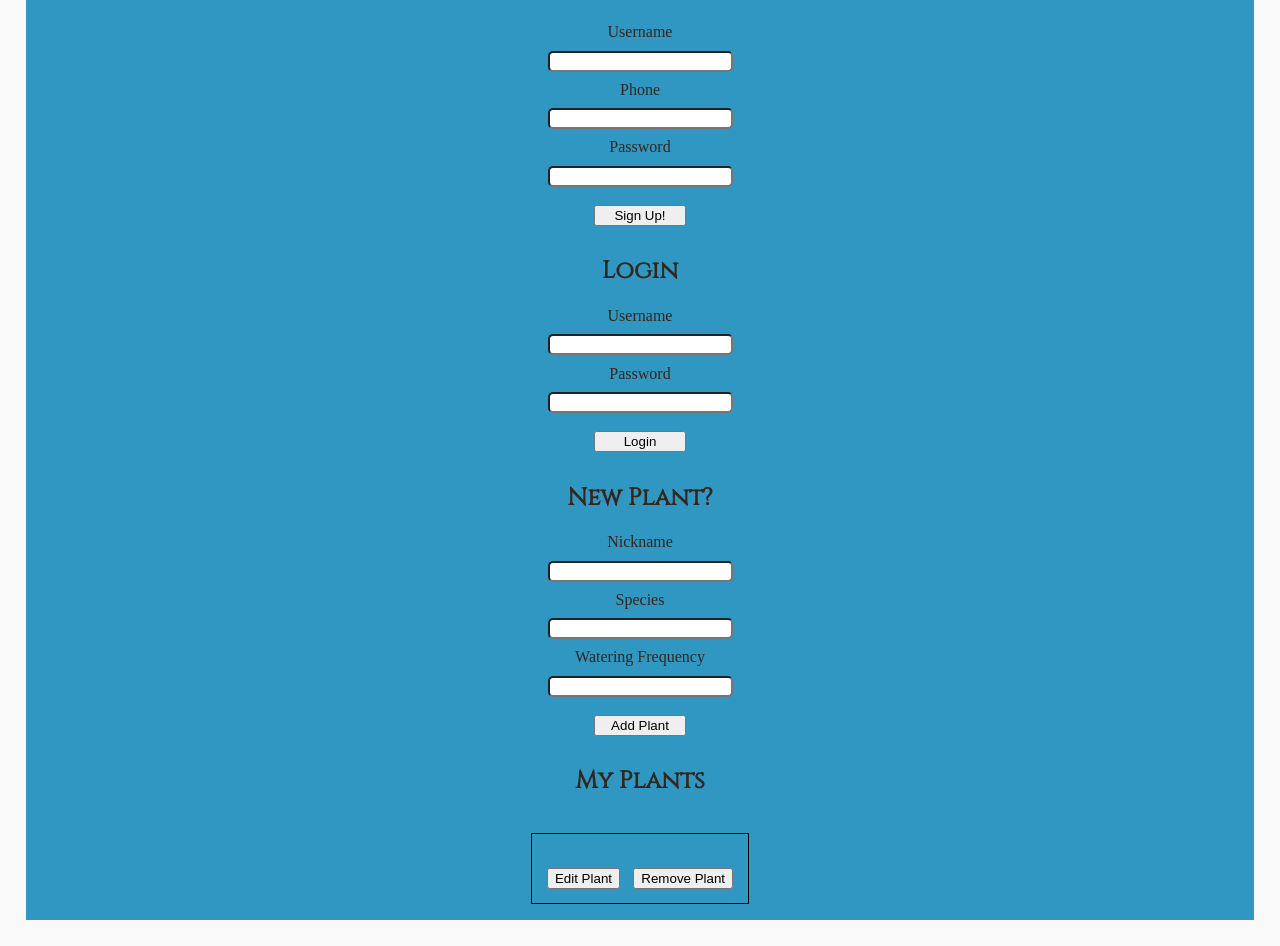
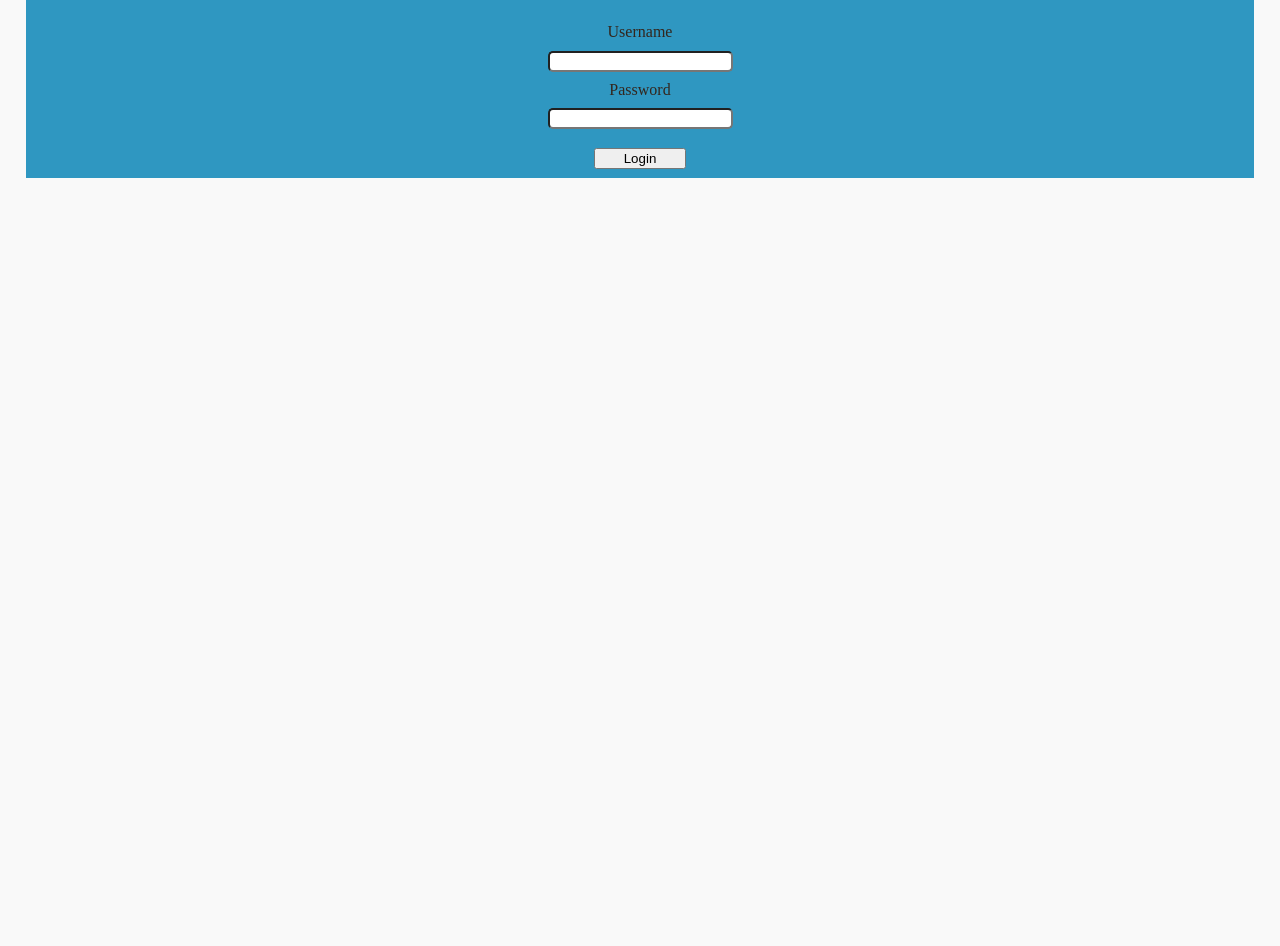
Before and after one commit to Water-My-Plants-BW-PT98/front-end, a React (Create React App) app: page / in a window 1280 px wide. Shown: the part 160-1106 px from the top of the page. After the commit the page ends 800 px from the top, so only its background shows below. Built offline with nearby package versions, Linux system fonts and the light colour scheme; a web font is replaced by a local one.

Commit message:
Started implementation of basic routing

```diff
--- a/src/App.js
+++ b/src/App.js
@@ -1,5 +1,5 @@
 import React from 'react';
-import { Route, Switch } from "react-router-dom";
+import { BrowserRouter as Router, Route, Switch } from "react-router-dom";
 
 import Header from './Components/Header'
 import Signup from './Components/Signup'
@@ -14,13 +14,15 @@ function App() {
   return (
     <>
       <Header />
-      <Signup />
-      <Login />
-      <AddPlant />
-      <CardDisplayMOCK/>
-      <Switch>
-         <Route path="/EditPlant/:id"><EditPlant/></Route>
-      </Switch>
+      <Router>
+        <Route path="/" component={Login} />
+        <Route path="/signup" component={Signup} />
+        <Route path ="/addplant" component={AddPlant} />
+        <Route path ="/carddisplay" component={CardDisplayMOCK} />
+        <Switch>
+          <Route path="/EditPlant/:id"><EditPlant/></Route>
+        </Switch>
+      </Router>
     </>
   );
 }
```
